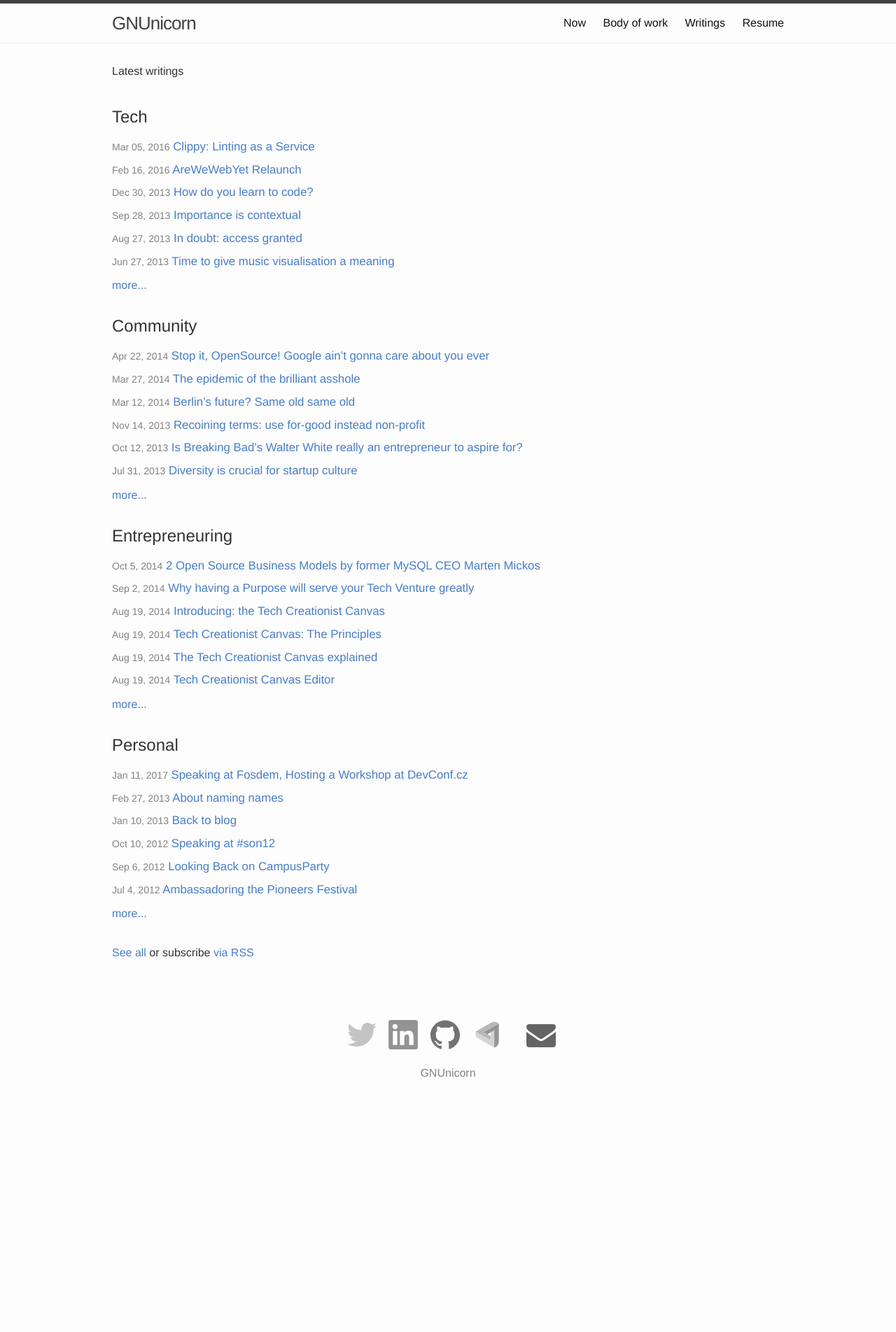
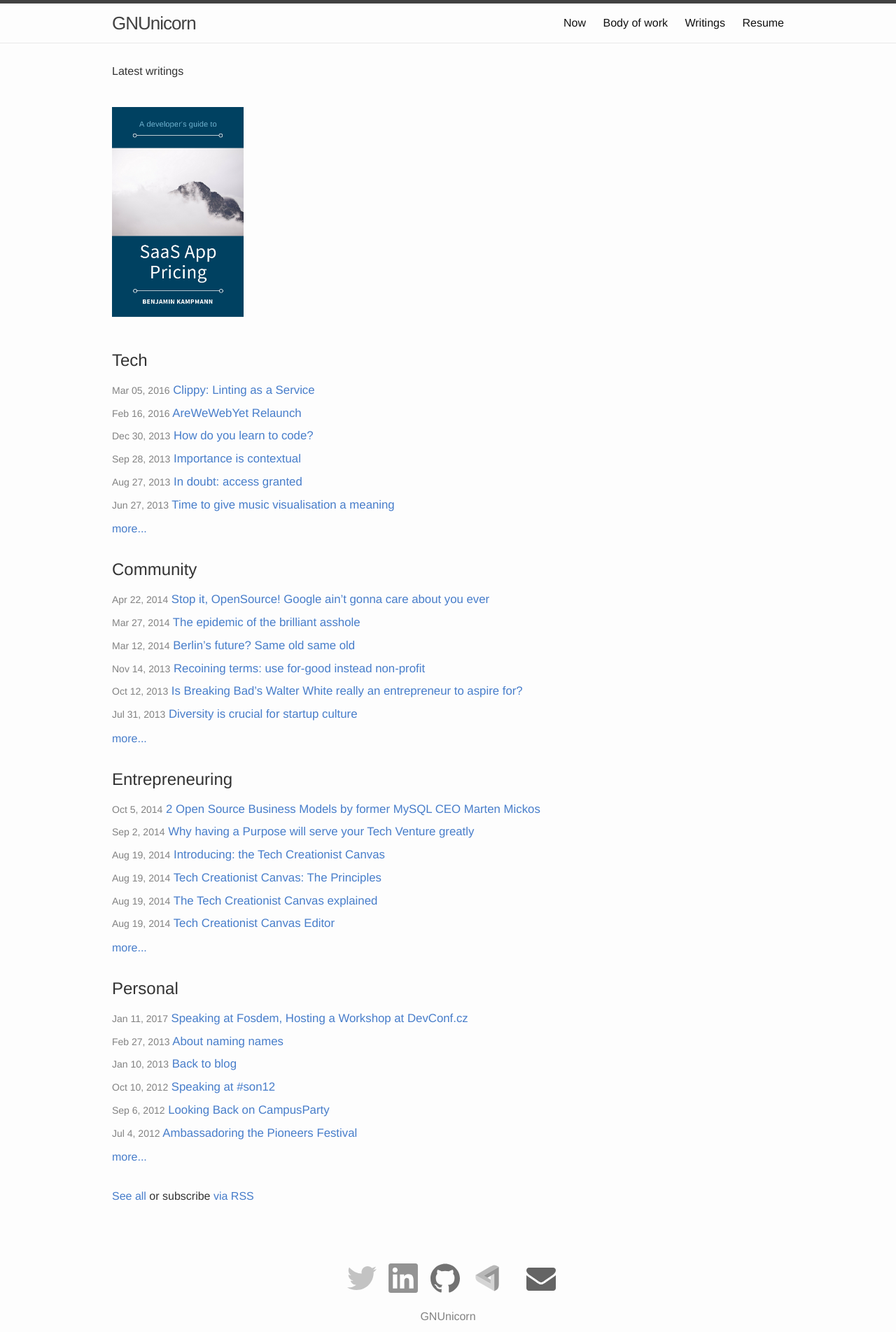
Before and after one commit to gnunicorn/gnunicorn.org, a Jekyll site: the page built from writings/index.html, in a window 1280 px wide. Shown: the whole page at 70% size. Built offline with Jekyll 4.4.1, drawn with Linux system fonts in a browser that asks for light colours; before the commit the page ends 1556 px from its top, so only the background shows below that.

Commit message:
add ebook to writings listing

```diff
--- a/_sass/_ebook.scss
+++ b/_sass/_ebook.scss
@@ -1,3 +1,13 @@
+
+
+.publications {
+  display: flex;
+  margin-bottom: 3em;
+  img {
+    max-height: 300px;
+  }
+}
+
 header.ebook {
   display: flex;
   align-items: center;
--- a/writings/index.html
+++ b/writings/index.html
@@ -5,6 +5,11 @@ permalink: /writings/
 redirect_from:
   - /blog/
 ---
+
+
+<div class="publications">
+  <a href="/saas-pricing/" title="SaaS App Pricing"><img src="/ebooks/saas-book-cover.jpg" alt="SaaS App Pricing Book Cover"></a>
+</div>
 
 <div>
 <ul class="post-list-short">
```
